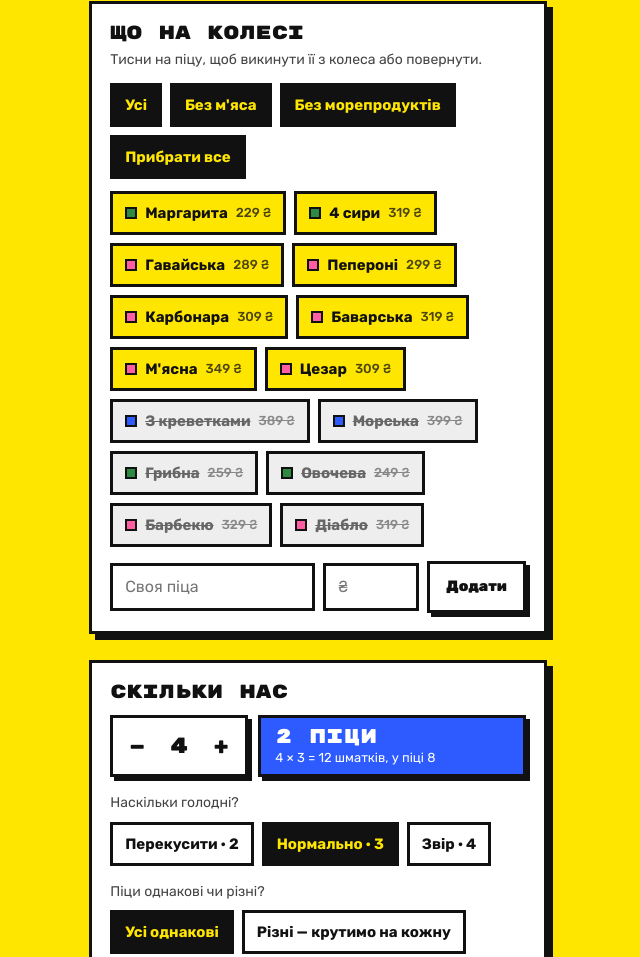
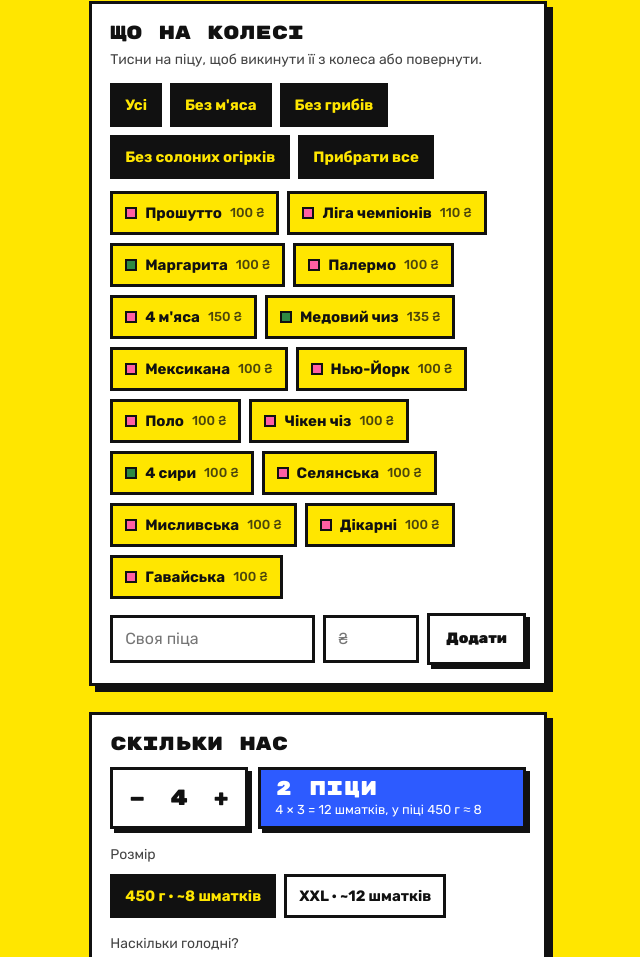
Before and after one commit to sashakissa/pizza-random, a plain HTML site: page index.html in a window 1280 px wide. Shown: the part 923-1880 px from the top of the page, without its empty margins (322-962 px from the left). Drawn offline with Linux system fonts and the light colour scheme.

Commit message:
Меню Маркетопт: 15 піц, розміри 450 г / XXL, склад у вердикті, фільтри без грибів і огірків
Co-Authored-By: Claude Opus 5.5 <noreply@anthropic.com>
Claude-Session: https://claude.ai/code/session_01PV3Kv9VCGPWUoziLM8uMLi

```diff
--- a/index.html
+++ b/index.html
@@ -45,6 +45,8 @@ h1{font:400 clamp(28px,8.4vw,44px)/1.04 'Rubik Mono One',sans-serif;text-transfo
 .v-name.wait{background:var(--w);color:var(--k);box-shadow:6px 6px 0 var(--k)}
 .v-name.pop{animation:pop .45s cubic-bezier(.2,1.8,.4,1)}
 @keyframes pop{0%{transform:rotate(-12deg) scale(.6)}100%{transform:rotate(-2deg) scale(1)}}
+.v-desc{margin:14px 0 0;font-size:15px;max-width:46ch}
+.v-desc:empty{display:none}
 .pills{display:flex;flex-wrap:wrap;gap:8px;margin-top:12px}
 .pill{border:3px solid var(--k);background:var(--w);padding:5px 10px;font-weight:900;white-space:nowrap}
 .pill.b{background:var(--b);color:var(--w);font-weight:700}
@@ -56,6 +58,7 @@ h2{font:400 19px/1.2 'Rubik Mono One',sans-serif;text-transform:uppercase;margin
 .chip:hover{transform:translate(-1px,-1px);box-shadow:3px 3px 0 var(--k)}
 .chip[aria-pressed=true]{background:var(--y)}
 .chip[aria-pressed=false]{background:#eee;color:#666;text-decoration:line-through}
+.chip.nofit{opacity:.45;text-decoration:none}
 .chip .pr{font-weight:500;font-size:13px;opacity:.75;white-space:nowrap}
 .chip .sq{width:12px;height:12px;border:2px solid var(--k);flex:none}
 .quick .chip{background:var(--k);color:var(--y);text-decoration:none}
@@ -117,6 +120,7 @@ button:focus-visible,input:focus-visible{outline:3px solid var(--b);outline-offs
   <div class="verdict" aria-live="polite">
     <span class="v-lbl" id="vLbl">Колесо чекає</span>
     <div class="v-name wait" id="vName">Тисни «тиць»</div>
+    <p class="v-desc" id="vDesc"></p>
     <div class="pills" id="vPills"></div>
     <button class="btn share" id="shareBtn" hidden>Поділитися результатом</button>
   </div>
@@ -127,7 +131,8 @@ button:focus-visible,input:focus-visible{outline:3px solid var(--b);outline-offs
     <div class="row quick" style="margin-bottom:12px">
       <button class="chip" data-q="all">Усі</button>
       <button class="chip" data-q="veg">Без м'яса</button>
-      <button class="chip" data-q="nosea">Без морепродуктів</button>
+      <button class="chip" data-q="nomush">Без грибів</button>
+      <button class="chip" data-q="nopickle">Без солоних огірків</button>
       <button class="chip" data-q="none">Прибрати все</button>
     </div>
     <div class="row" id="pizzas"></div>
@@ -143,6 +148,11 @@ button:focus-visible,input:focus-visible{outline:3px solid var(--b);outline-offs
     <div class="count" style="margin-top:12px">
       <div class="step"><button id="pMinus" aria-label="Менше">−</button><output id="people">4</output><button id="pPlus" aria-label="Більше">+</button></div>
       <div class="need"><b id="need">2 піци</b><span id="needHint"></span></div>
+    </div>
+    <p class="hint" style="margin:16px 0 8px">Розмір</p>
+    <div class="row mode">
+      <button class="chip" id="stdBtn">450 г · ~8 шматків</button>
+      <button class="chip" id="xxlBtn">XXL · ~12 шматків</button>
     </div>
     <p class="hint" style="margin:16px 0 8px">Наскільки голодні?</p>
     <div class="row mode" id="hunger">
@@ -180,25 +190,42 @@ button:focus-visible,input:focus-visible{outline:3px solid var(--b);outline-offs
     </div>
   </section>
 
-  <p class="note">Ціни приблизні, за 30 см. Зміни список під свою піцерію.</p>
+  <p class="note">Меню і ціни — Маркетопт. Шматки рахуємо приблизно: 450 г ≈ 8, XXL ≈ 12.</p>
 </div>
 
 <script>
 {
-const DEF=[["Маргарита",229,"veg"],["4 сири",319,"veg"],["Гавайська",289,"meat"],["Пепероні",299,"meat"],
- ["Карбонара",309,"meat"],["Баварська",319,"meat"],["М'ясна",349,"meat"],["Цезар",309,"meat"],
- ["З креветками",389,"sea"],["Морська",399,"sea"],["Грибна",259,"veg"],["Овочева",249,"veg"],["Барбекю",329,"meat"],["Діабло",319,"meat"]];
-const load=(k,d)=>{try{const v=JSON.parse(localStorage.getItem("pzc_"+k));return v??d}catch(e){return d}};
-const save=(k,v)=>{try{localStorage.setItem("pzc_"+k,JSON.stringify(v))}catch(e){}};
-let pizzas=load("pizzas",DEF.map(([n,p,t],i)=>({n,p,t,on:i<8})));
-let names=load("names",[]),people=load("people",4),slices=load("slices",3),mix=load("mix",false),sound=load("sound",true);
+/* Меню Маркетопт: [назва, ціна 450 г, ціна XXL або null, тип, склад] */
+const DEF=[
+ ["Прошутто",100,170,"meat","Болонська суміш, моцарела, ковбаса салямі, базилік, орегано, оливкова олія"],
+ ["Ліга чемпіонів",110,null,"meat","Філе куряче копчене, грудинка копчена, ковбаски копчені, моцарела, чеддер, перець болгарський, ковбаса сервелат, огірок солоний, цибуля, помідор"],
+ ["Маргарита",100,null,"veg","Болонська суміш, моцарела, помідор, базилік сушений"],
+ ["Палермо",100,170,"meat","Балик, гриби печериці, грудинка копчена, ковбаса, моцарела, болонська суміш, помідор, маслини"],
+ ["4 м'яса",150,null,"meat","Болонська суміш, філе куряче смажене, грудинка копчена, філе куряче в/к, моцарела, соус солодкий чилі, цибуля, балик"],
+ ["Медовий чиз",135,null,"veg","Мед, груша, вершки, гауда, моцарела, сир з пліснявою, чеддер, філадельфія"],
+ ["Мексикана",100,170,"meat","Болонська суміш, моцарела, гриби, філе куряче, перець чилі, перець болгарський, кукурудза, цибуля кримська"],
+ ["Нью-Йорк",100,170,"meat","Вершки, моцарела, ковбаски мисливські, філе куряче, цибуля кримська, балик"],
+ ["Поло",100,170,"meat","Болонська суміш, моцарела, гриби, куряче філе (обсмажене), оливкова олія, зелень свіжа"],
+ ["Чікен чіз",100,170,"meat","Вершки, грудинка копчена, філе куряче смажене, цибуля червона, чеддер, моцарела, помідор, огірок солоний, кунжут"],
+ ["4 сири",100,170,"veg","Моцарела, чеддер, гауда, сир з блакитною пліснявою, соус"],
+ ["Селянська",100,170,"meat","Гриби печериці, огірок солоний, ковбаски копчені, моцарела, філе куряче смажене, часник, вершки"],
+ ["Мисливська",100,170,"meat","Болонська суміш, моцарела, ковбаски мисливські, грудинка копчена, гриби"],
+ ["Дікарні",100,170,"meat","Болонська суміш, моцарела, балик, грудинка копчена"],
+ ["Гавайська",100,170,"meat","Болонська суміш, куряче філе, ананас, моцарела"]];
+const SL={std:8,xxl:12},SZ={std:"450 г",xxl:"XXL"};
+const load=(k,d)=>{try{const v=JSON.parse(localStorage.getItem("pzm_"+k));return v??d}catch(e){return d}};
+const save=(k,v)=>{try{localStorage.setItem("pzm_"+k,JSON.stringify(v))}catch(e){}};
+let pizzas=load("pizzas",DEF.map(([n,p,x,t,d])=>({n,p,x,t,d,on:true})));
+let names=load("names",[]),people=load("people",4),slices=load("slices",3),mix=load("mix",false),size=load("size","std"),sound=load("sound",true);
 let order=[],theta=0,spinning=false,rolling=false,payer=-1;
 const $=id=>document.getElementById(id);
 const esc=s=>String(s).replace(/[&<>"']/g,c=>({"&":"&amp;","<":"&lt;",">":"&gt;",'"':"&quot;","'":"&#39;"}[c]));
 const uah=n=>Math.round(n).toLocaleString("uk-UA")+" ₴";
 const pick=a=>a[Math.floor(Math.random()*a.length)];
-const active=()=>pizzas.filter(p=>p.on);
-const need=()=>Math.max(1,Math.ceil(people*slices/8));
+const fits=p=>size==="std"||p.x!=null;
+const price=p=>size==="xxl"?p.x:p.p;
+const active=()=>pizzas.filter(p=>p.on&&fits(p));
+const need=()=>Math.max(1,Math.ceil(people*slices/SL[size]));
 const piz=n=>n%10===1&&n%100!==11?"піца":n%10>=2&&n%10<=4&&(n%100<10||n%100>=20)?"піци":"піц";
 const ppl=n=>n%10===1&&n%100!==11?"людину":n%10>=2&&n%10<=4&&(n%100<10||n%100>=20)?"людини":"людей";
 const reduce=matchMedia("(prefers-reduced-motion:reduce)").matches;
@@ -249,9 +276,11 @@ function buildArt(){
   let f=FILL[i%4];if(i===n-1&&n>1&&f==="#fff")f="#FFE600";
   g.beginPath();g.moveTo(C,C);g.arc(C,C,R,s0,s0+a);g.closePath();g.fillStyle=f;g.fill();g.lineWidth=8;g.strokeStyle="#111";g.stroke();
   g.save();g.translate(C,C);g.rotate(s0+a/2);
-  const fs=Math.max(20,Math.min(32,a*R*.3));g.font=`900 ${fs}px Rubik, sans-serif`;g.textAlign="right";g.textBaseline="middle";
+  let fs=Math.max(18,Math.min(32,a*R*.3));g.textAlign="right";g.textBaseline="middle";
+  const lbl=p.n.toUpperCase();g.font=`900 ${fs}px Rubik, sans-serif`;
+  while(g.measureText(lbl).width>R*.6&&fs>18){fs--;g.font=`900 ${fs}px Rubik, sans-serif`}
   g.fillStyle=f==="#2D5BFF"?"#fff":"#111";
-  let t=p.n.toUpperCase();const max=R*.58;while(g.measureText(t).width>max&&t.length>3)t=t.slice(0,-2)+"…";
+  let t=lbl;const max=R*.6;while(g.measureText(t).width>max&&t.length>3)t=t.slice(0,-2)+"…";
   g.fillText(t,R-28,2);g.restore()});
  g.beginPath();g.arc(C,C,R,0,7);g.lineWidth=12;g.strokeStyle="#111";g.stroke();
 }
@@ -267,8 +296,8 @@ function render(){
 }
 function loop(){render();requestAnimationFrame(loop)}
 
-function setVerdict(l,n,pills,state){
- $("vLbl").textContent=l;const v=$("vName");v.textContent=n;v.classList.toggle("wait",state!=="win");
+function setVerdict(l,n,pills,state,desc=""){
+ $("vDesc").textContent=desc;$("vLbl").textContent=l;const v=$("vName");v.textContent=n;v.classList.toggle("wait",state!=="win");
  v.classList.remove("pop");if(state==="win"){void v.offsetWidth;v.classList.add("pop")}
  $("vPills").innerHTML=pills.map(([t,c])=>`<span class="pill${c?" b":""}">${esc(t)}</span>`).join("");
 }
@@ -289,10 +318,11 @@ function spin(){
 }
 function win(p){
  const n=need();
- if(mix){order.push({n:p.n,p:p.p,q:1});const left=n-order.length;
-  setVerdict(`Піца ${order.length} з ${n}:`,p.n,left>0?[[`ще ${left} — крутіть далі`,1]]:[["замовлення готове",1],[uah(sum()),0]],"win");
- }else{order=[{n:p.n,p:p.p,q:n}];
-  setVerdict(pick(LBL),p.n,[[`${n} × 30 см`,0],[uah(p.p*n),0],[`${n*8} шматків на ${people}`,1]],"win")}
+ const pr=price(p),sz=SZ[size];
+ if(mix){order.push({n:p.n,p:pr,q:1,sz});const left=n-order.length;
+  setVerdict(`Піца ${order.length} з ${n}:`,p.n,left>0?[[`ще ${left} — крутіть далі`,1]]:[["замовлення готове",1],[uah(sum()),0]],"win",p.d||"");
+ }else{order=[{n:p.n,p:pr,q:n,sz}];
+  setVerdict(pick(LBL),p.n,[[`${n} × ${sz}`,0],[uah(pr*n),0],[`${n*SL[size]} шматків на ${people}`,1]],"win",p.d||"")}
  lastPizza=p.n;$("shareBtn").hidden=false;track("spin",{pizza:p.n,mode:mix?"mix":"same",people});
  renderOrder();fanfare();confetti();
  document.querySelector(".verdict").classList.remove("shake");void document.body.offsetWidth;document.querySelector(".verdict").classList.add("shake");
@@ -312,22 +342,23 @@ function cfLoop(){fx.clearRect(0,0,cf.width,cf.height);
 
 /* UI */
 function renderPizzas(){
- $("pizzas").innerHTML=pizzas.map((p,i)=>`<button class="chip" data-i="${i}" aria-pressed="${p.on}"><span class="sq" style="background:${SQ[p.t]||"#ccc"}"></span>${esc(p.n)} <span class="pr">${uah(p.p)}</span></button>`).join("");
+ $("pizzas").innerHTML=pizzas.map((p,i)=>`<button class="chip${fits(p)?"":" nofit"}" data-i="${i}" aria-pressed="${p.on}" title="${esc(p.d||"")}"><span class="sq" style="background:${SQ[p.t]||"#ccc"}"></span>${esc(p.n)} <span class="pr">${fits(p)?uah(price(p)):"немає XXL"}</span></button>`).join("");
  buildArt();save("pizzas",pizzas);
 }
 function sum(){return order.reduce((s,o)=>s+o.p*o.q,0)}
 function renderNeed(){
  const n=need();$("people").textContent=people;
  $("need").textContent=`${n} ${piz(n)}`;
- $("needHint").textContent=`${people} × ${slices} = ${people*slices} шматків, у піці 8`;
+ $("needHint").textContent=`${people} × ${slices} = ${people*slices} шматків, у піці ${SZ[size]} ≈ ${SL[size]}`;
+ $("stdBtn").setAttribute("aria-pressed",size==="std");$("xxlBtn").setAttribute("aria-pressed",size==="xxl");
  document.querySelectorAll("#hunger .chip").forEach(b=>b.setAttribute("aria-pressed",+b.dataset.s===slices));
  $("sameBtn").setAttribute("aria-pressed",!mix);$("mixBtn").setAttribute("aria-pressed",mix);
  if(!mix&&order.length===1)order[0].q=n;
  if(mix&&order.length>n)order=order.slice(0,n);
- renderOrder();save("people",people);save("slices",slices);save("mix",mix);
+ renderOrder();save("people",people);save("slices",slices);save("mix",mix);save("size",size);
 }
 function renderOrder(){
- $("order").innerHTML=order.length?order.map(o=>`<li><span>${o.q} × ${esc(o.n)}</span><span>${uah(o.p*o.q)}</span></li>`).join("")
+ $("order").innerHTML=order.length?order.map(o=>`<li><span>${o.q} × ${esc(o.n)}${o.sz?` · ${esc(o.sz)}`:""}</span><span>${uah(o.p*o.q)}</span></li>`).join("")
   :`<li><span style="font-weight:500;color:#555">Поки порожньо — тицяй колесо</span><span></span></li>`;
  $("total").textContent=order.length?uah(sum()):"—";
  const k=names.length||people;$("splitHint").textContent=order.length?`по ${uah(Math.ceil(sum()/k))} з кожного`:"порівну на всіх";
@@ -342,12 +373,16 @@ $("spinBtn").onclick=()=>{beep(1,.001);spin()};
 $("mute").onclick=()=>{sound=!sound;save("sound",sound);renderMute()};
 $("pizzas").onclick=e=>{const b=e.target.closest(".chip");if(!b||spinning)return;pizzas[b.dataset.i].on=!pizzas[b.dataset.i].on;renderPizzas()};
 document.querySelector(".quick").onclick=e=>{const q=e.target.closest(".chip")?.dataset.q;if(!q||spinning)return;
- pizzas.forEach(p=>p.on=q==="all"?true:q==="none"?false:q==="veg"?p.t==="veg":p.t!=="sea");renderPizzas()};
+ const has=(p,w)=>(p.d||"").toLowerCase().includes(w);
+ pizzas.forEach(p=>{if(q==="all")p.on=true;else if(q==="none")p.on=false;else if(q==="veg")p.on=p.t==="veg";
+  else if(q==="nomush"){if(has(p,"гриб"))p.on=false}else if(q==="nopickle"){if(has(p,"огір"))p.on=false}});renderPizzas()};
 $("addPizza").onsubmit=e=>{e.preventDefault();const n=$("newName").value.trim();if(!n||spinning)return;
- pizzas.push({n:n.slice(0,30),p:Math.max(0,+$("newPrice").value||0),t:"veg",on:true});$("newName").value="";$("newPrice").value="";renderPizzas()};
+ const pv=Math.max(0,+$("newPrice").value||0);pizzas.push({n:n.slice(0,30),p:pv,x:pv,t:"veg",d:"",on:true});$("newName").value="";$("newPrice").value="";renderPizzas()};
 $("pMinus").onclick=()=>{people=Math.max(1,people-1);renderNeed()};
 $("pPlus").onclick=()=>{people=Math.min(50,people+1);renderNeed()};
 $("hunger").onclick=e=>{const b=e.target.closest(".chip");if(b){slices=+b.dataset.s;renderNeed()}};
+$("stdBtn").onclick=()=>{if(spinning)return;size="std";order=[];renderNeed();renderPizzas()};
+$("xxlBtn").onclick=()=>{if(spinning)return;size="xxl";order=[];renderNeed();renderPizzas()};
 $("sameBtn").onclick=()=>{mix=false;order=[];renderNeed()};
 $("mixBtn").onclick=()=>{mix=true;order=[];renderNeed()};
 $("resetOrder").onclick=()=>{order=[];payer=-1;renderOrder();renderNames();$("payout").innerHTML="";setVerdict("Колесо чекає","Тисни «тиць»",[],"wait")};
```
Also changed, not shown: 1 other file.
